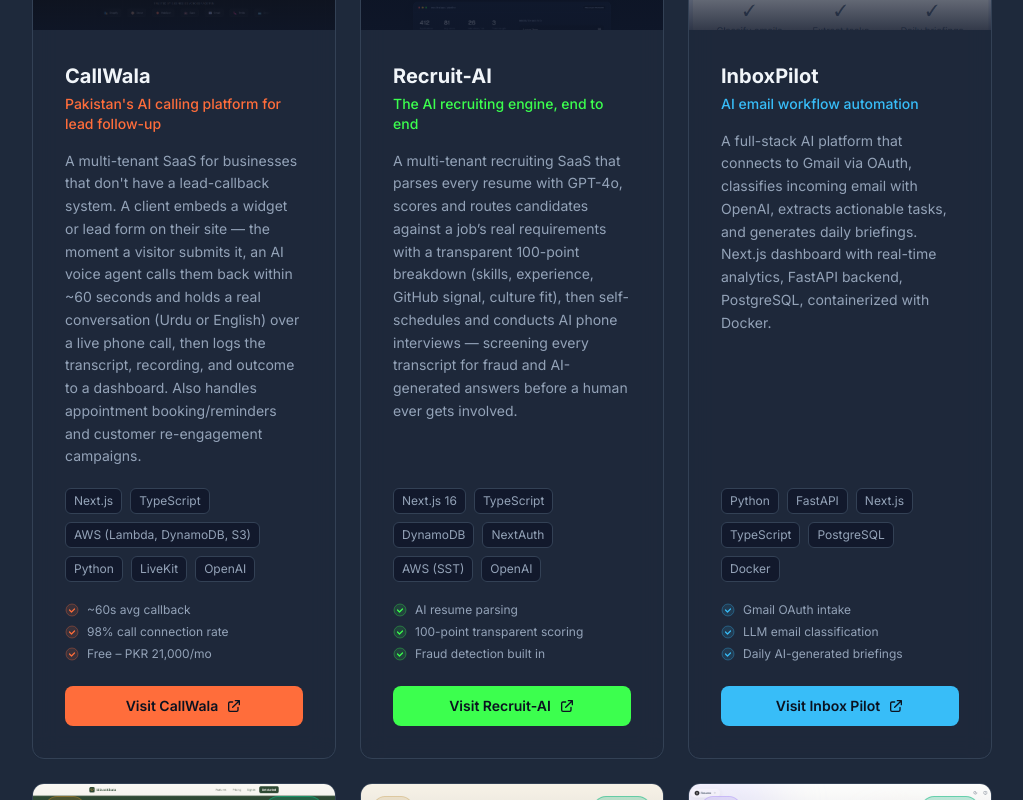
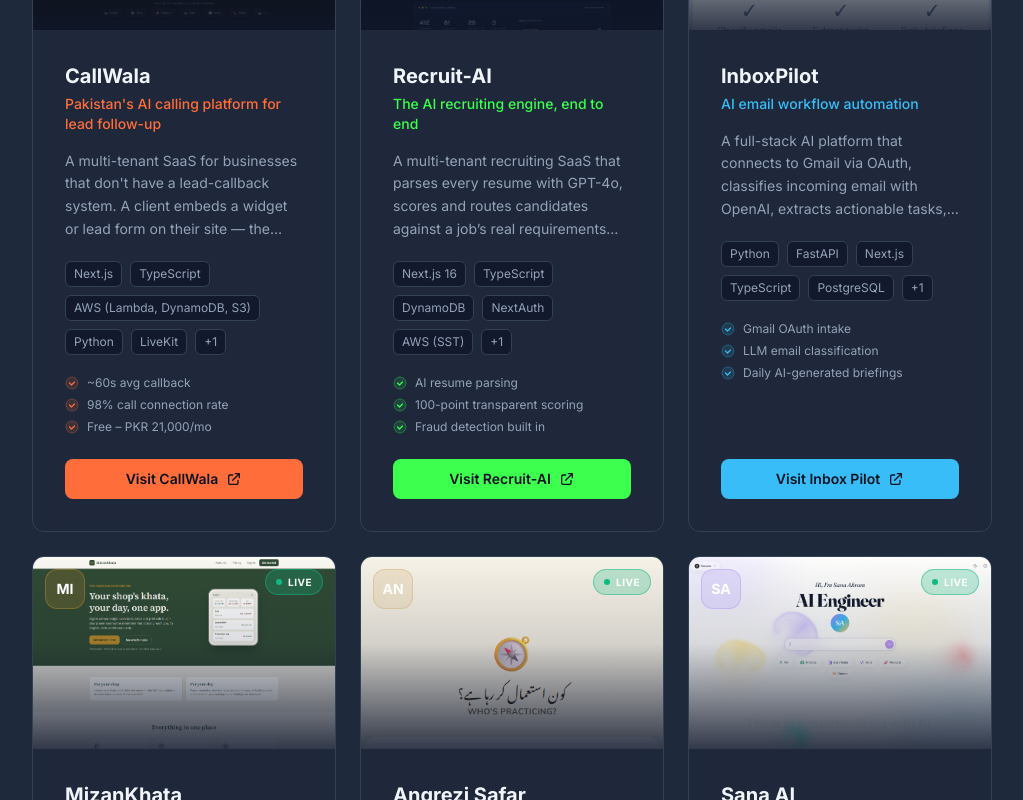
Before and after one commit to SanaAkram/Portfolio-BoltAI, a React (Vite) app: page / in a window 1280 px wide. Shown: the part 3100-3900 px from the top of the page, without its empty margins (128-1151 px from the left). Built offline with nearby package versions, Linux system fonts and the light colour scheme.

Commit message:
SaaS section fixes

```diff
--- a/src/components/Experience.jsx
+++ b/src/components/Experience.jsx
@@ -1,4 +1,4 @@
-import React from 'react';
+import React, { useState } from 'react';
 
 const experience = [
   {
@@ -44,9 +44,17 @@
   },
 ];
 
-const ExperienceCard = ({ role }) => (
+const ExperienceCard = ({ role, defaultOpen }) => {
+  const [open, setOpen] = useState(defaultOpen);
+
+  return (
     <div className="glass-card rounded-xl p-6 relative">
-    <div className="flex items-start gap-4">
+      <button
+        type="button"
+        onClick={() => setOpen(o => !o)}
+        className="w-full flex items-start gap-4 text-left"
+        aria-expanded={open}
+      >
         <div
           className="w-12 h-12 rounded-xl flex items-center justify-center text-xl flex-shrink-0"
           style={{ background: 'rgba(56, 189, 248, 0.1)', border: '1px solid rgba(56, 189, 248, 0.2)' }}
@@ -66,11 +74,28 @@
           <p className="font-medium text-sm mb-1" style={{ color: 'var(--color-accent)' }}>
             {role.company}
           </p>
-        <p className="text-sm mb-4" style={{ color: 'var(--color-text-secondary)' }}>
+          <p className="text-sm" style={{ color: 'var(--color-text-secondary)' }}>
             {role.location}
           </p>
+        </div>
+        <svg
+          className="w-4 h-4 flex-shrink-0 mt-1 transition-transform duration-300"
+          style={{ color: 'var(--color-text-secondary)', transform: open ? 'rotate(180deg)' : 'rotate(0deg)' }}
+          fill="none"
+          stroke="currentColor"
+          strokeWidth="2"
+          viewBox="0 0 24 24"
+        >
+          <path strokeLinecap="round" strokeLinejoin="round" d="M19 9l-7 7-7-7" />
+        </svg>
+      </button>
 
-        <ul className="space-y-2">
+      <div
+        className="grid transition-all duration-300 ease-out"
+        style={{ gridTemplateRows: open ? '1fr' : '0fr', opacity: open ? 1 : 0 }}
+      >
+        <div className="overflow-hidden">
+          <ul className="space-y-2 pt-4 pl-16">
             {role.highlights.map((h, i) => (
               <li key={i} className="flex items-start gap-2 text-sm leading-relaxed" style={{ color: 'var(--color-text-secondary)' }}>
                 <svg className="w-3.5 h-3.5 shrink-0 mt-1" viewBox="0 0 14 14" fill="none">
@@ -85,6 +110,7 @@
       </div>
     </div>
   );
+};
 
 const Experience = () => {
   return (
@@ -97,7 +123,7 @@
 
         <div className="space-y-6">
           {experience.map((role, idx) => (
-            <ExperienceCard key={idx} role={role} />
+            <ExperienceCard key={idx} role={role} defaultOpen={role.current} />
           ))}
         </div>
       </div>
--- a/src/components/SaasProducts.jsx
+++ b/src/components/SaasProducts.jsx
@@ -153,12 +153,22 @@
         <p className="text-sm font-medium mb-4" style={{ color: product.accent }}>
           {product.tagline}
         </p>
-        <p className="text-sm leading-relaxed mb-5 flex-1" style={{ color: 'var(--color-text-secondary)' }}>
+        <p
+          className="text-sm leading-relaxed mb-5"
+          style={{
+            color: 'var(--color-text-secondary)',
+            display: '-webkit-box',
+            WebkitLineClamp: 4,
+            WebkitBoxOrient: 'vertical',
+            overflow: 'hidden',
+          }}
+          title={product.description}
+        >
           {product.description}
         </p>
 
         <div className="flex flex-wrap gap-2 mb-5">
-          {product.tags.map(tag => (
+          {product.tags.slice(0, 5).map(tag => (
             <span
               key={tag}
               className="text-xs px-2 py-1 rounded-md"
@@ -171,6 +181,18 @@
               {tag}
             </span>
           ))}
+          {product.tags.length > 5 && (
+            <span
+              className="text-xs px-2 py-1 rounded-md"
+              style={{
+                background: 'rgba(15, 23, 42, 0.8)',
+                color: 'var(--color-text-secondary)',
+                border: '1px solid var(--color-border)',
+              }}
+            >
+              +{product.tags.length - 5}
+            </span>
+          )}
         </div>
 
         <ul className="space-y-1.5 mb-6">
```
Lines whose indentation alone changed are shown as unchanged.
